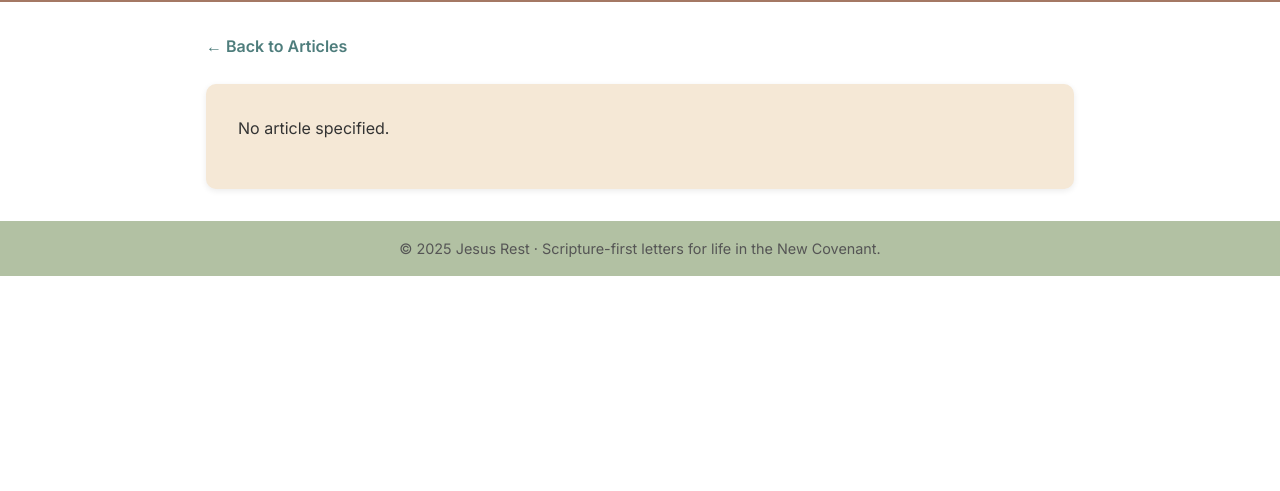
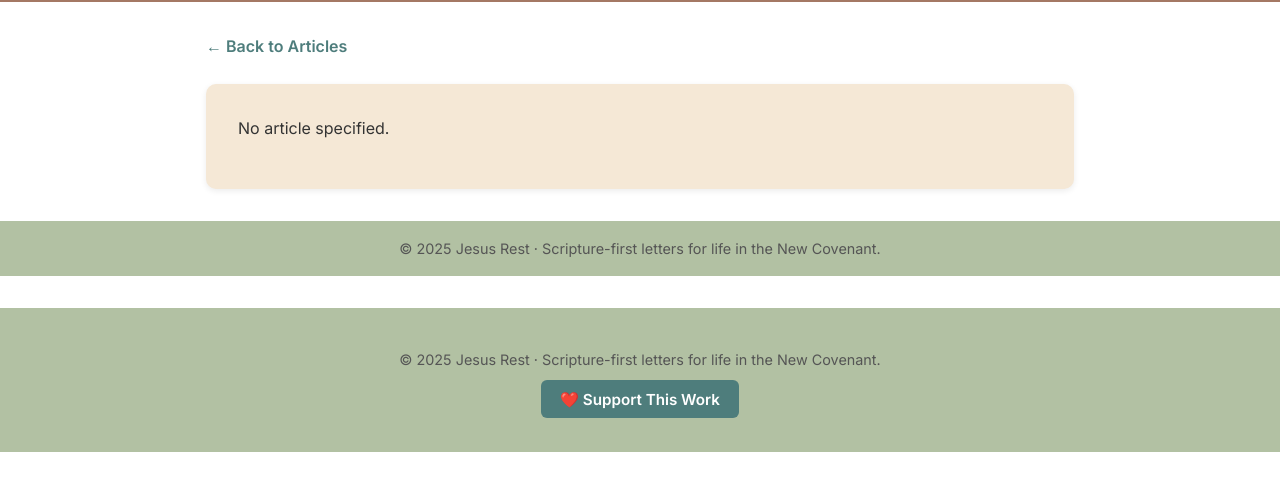
Before and after one commit to TedOctaviusGreene/jesusrest, a plain HTML site: page read.html in a window 1280 px wide. Shown: the part 81-572 px from the top of the page. Drawn offline with nearby package versions, Linux system fonts and the light colour scheme.

Commit message:
Update read.html

```diff
--- a/read.html
+++ b/read.html
@@ -31,6 +31,19 @@
 <footer>
   <p>&copy; 2025 Jesus Rest · Scripture-first letters for life in the New Covenant.</p>
 </footer>
+  <footer>
+  <div style="max-width:900px; margin:0 auto; padding:1.5rem; text-align:center;">
+    <p style="margin-bottom:1rem; color:#555;">
+      © 2025 Jesus Rest · Scripture-first letters for life in the New Covenant.
+    </p>
+    <a href="donate.html"
+       style="background:var(--refined-teal); color:white; padding:0.6rem 1.2rem;
+              border-radius:6px; text-decoration:none; font-weight:600; font-size:0.95rem;">
+      ❤️ Support This Work
+    </a>
+  </div>
+</footer>
+
 
 </body>
 </html>
```
